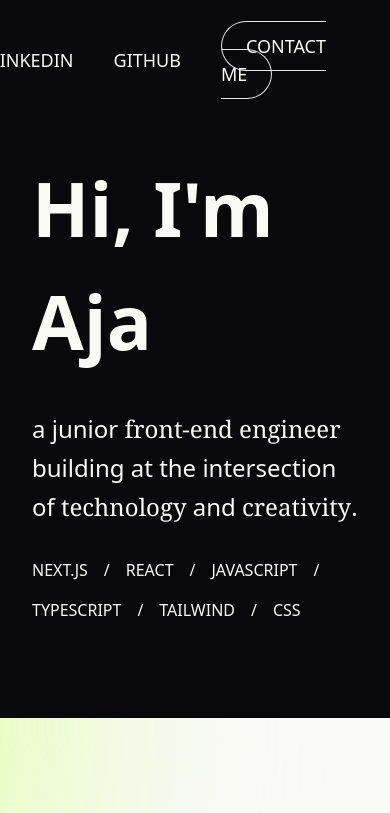
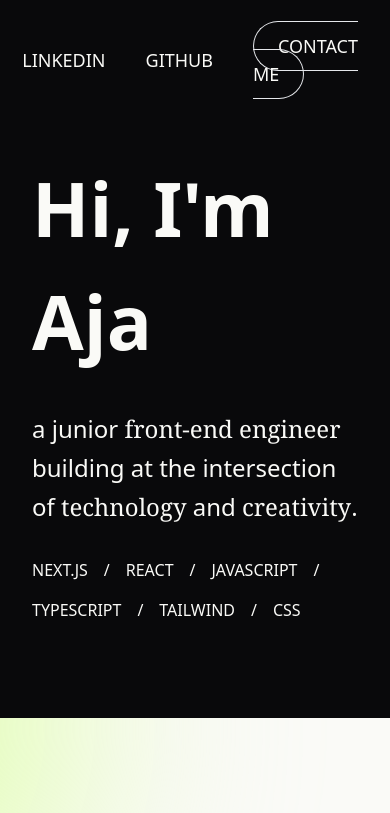
Before and after one commit to ajasinger/portfolio_2024, a Next.js app: page / in a window 390 px wide. Shown: the top 813 px of the page. Built offline with nearby package versions, Linux system fonts and the light colour scheme.

Commit message:
style padding

```diff
--- a/components/Footer.tsx
+++ b/components/Footer.tsx
@@ -2,7 +2,7 @@ import Link from "next/link"
 
 export default function Footer() {
     return(
-        <footer className="px-16 py-24 flex justify-between gap-16 font-sans">
+        <footer className="px-8 md:px-16 py-24 flex justify-between gap-16 font-sans">
             <div className="flex flex-col gap-8">
                 <Link href="/"><h2 className="text-3xl max-w-4xl font-semibold">AJA SINGER</h2></Link>
                 {/* <Link href="/#work" className="text-xl hover:underline underline-offset-8 decoration-1">WORK</Link> */}
--- a/components/Navbar.tsx
+++ b/components/Navbar.tsx
@@ -8,7 +8,7 @@ export default function Navbar() {
     const pathname = usePathname()
 
     return(
-        <nav  className="font-sans text-lg px-16 py-8">
+        <nav  className="font-sans text-lg px-8 md:px-16 py-8">
             <ul className="flex gap-10 justify-end items-center">
                 {pathname !== '/' &&
                 <li className="hover:underline underline-offset-8 decoration-1"><Link href='/'>HOME</Link></li>
```
